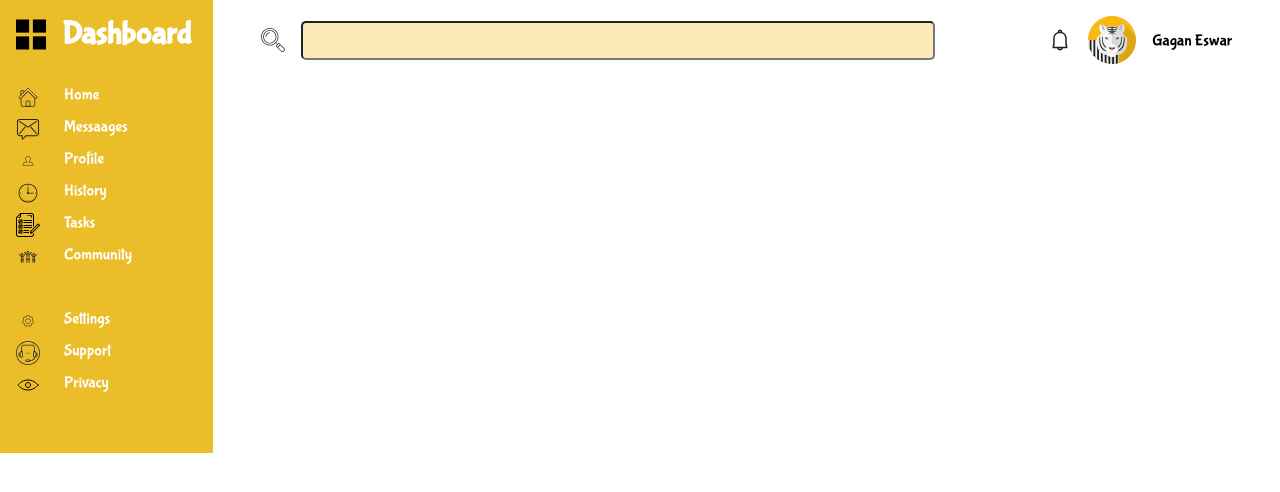
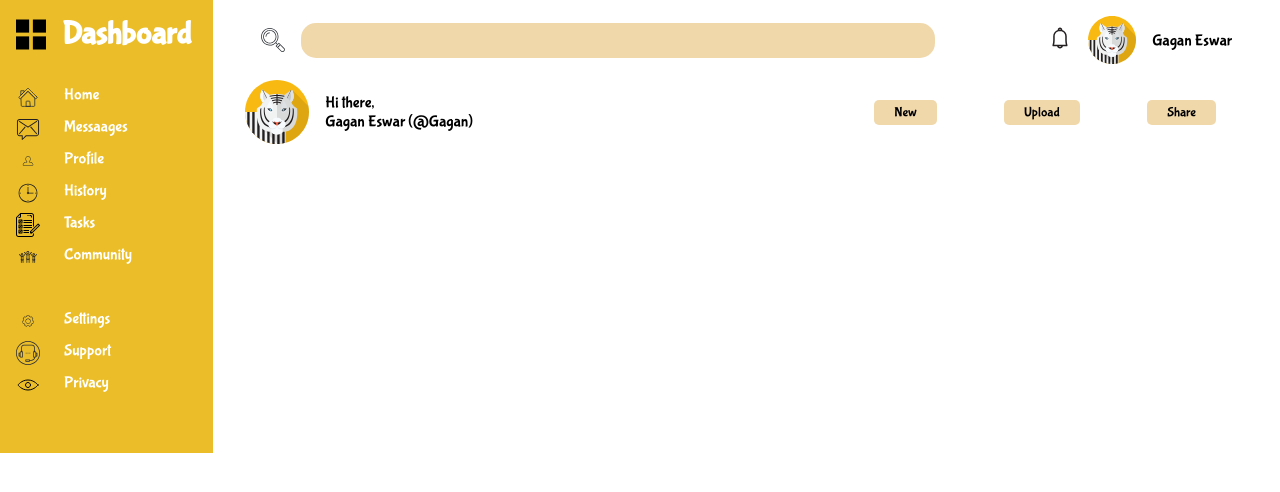
Before and after one commit to GAGAN-ESWAR/Admin-Dashboard, a plain HTML site: page index.html in a window 1280 px wide. Drawn offline with Linux system fonts and the light colour scheme.

Commit message:
add another aprt of header

```diff
--- a/index.html
+++ b/index.html
@@ -61,11 +61,23 @@
             <div class="head1">
                 <img src="icons/search.svg" alt="search" >
                 <input type="search" name="search" id="search">
-                <img src="icons/notification.svg" alt="notifications">
+                <a href="#"><img src="icons/notification.svg" alt="notifications"></a>
                 <img src="icons/profile-whiteTiger.svg" alt="whiteTiger">
                 <span>Gagan Eswar</span>
             </div>
             <div class="head2">
+                <div class="intro">
+                    <img src="icons/profile-whiteTiger.svg" alt="whiteTiger">
+                    <div>
+                        <div>Hi there,</div>
+                        <div>Gagan Eswar (@Gagan)</div>
+                    </div>
+                </div>
+                <div class="btn">
+                    <button>New</button>
+                    <button>Upload</button>
+                    <button>Share</button>
+                </div>
 
             </div>
         </div>
--- a/styles.css
+++ b/styles.css
@@ -94,8 +94,36 @@ img[src*="profile-"]{
 .head1 input{
     flex: 1;
     max-width: 75%;
-    background-color: rgb(250, 234, 181);
+    background-color: rgb(240, 216, 171);
     padding: 10px;
+    border-radius: 15px;
+    margin-right: 10%;
+    border: none;
+}
+
+.head2 img{
+    width: 4rem;
+    height: auto;
+}
+
+.head2{
+    display: flex;
+    justify-content: space-between;
+    padding: 1rem;
+    align-items: center;
+}
+
+.head2 .intro{
+    display: flex;
+    justify-content: center;
+    align-items: center;
+    gap: 1rem;
+}
+
+button{
+    padding: 5px 20px;
     border-radius: 5px;
-    margin-right: 10%;
+    background-color: rgb(240, 216, 171);
+    margin: 0 2rem;
+    border: none;
 }
```
